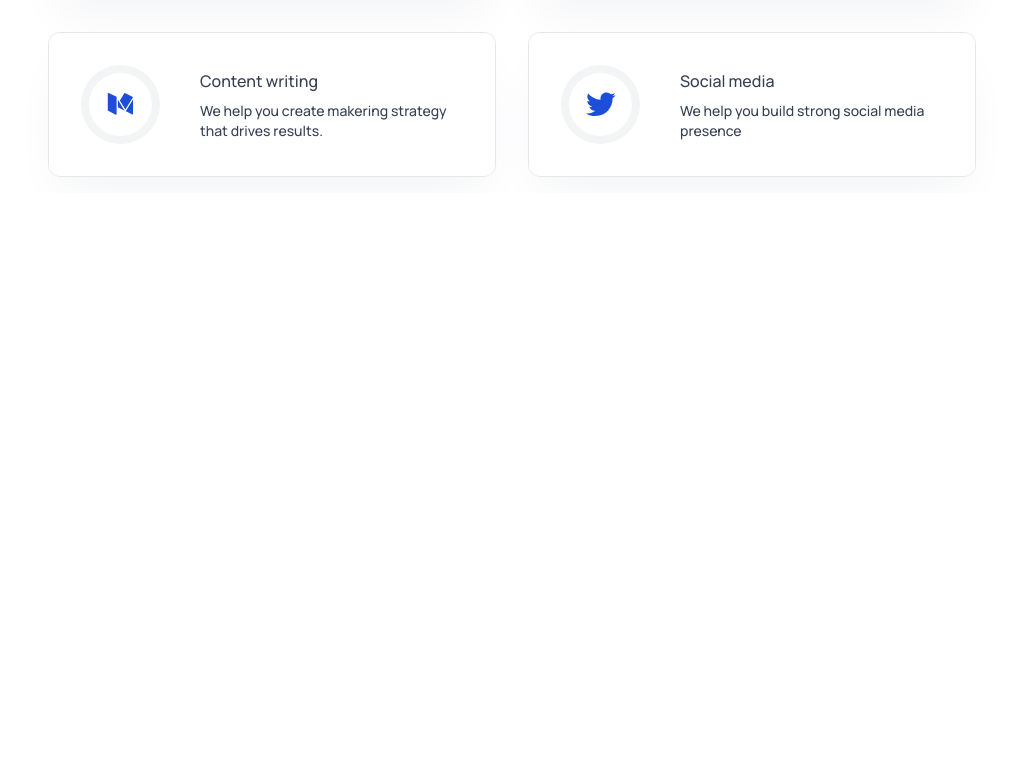
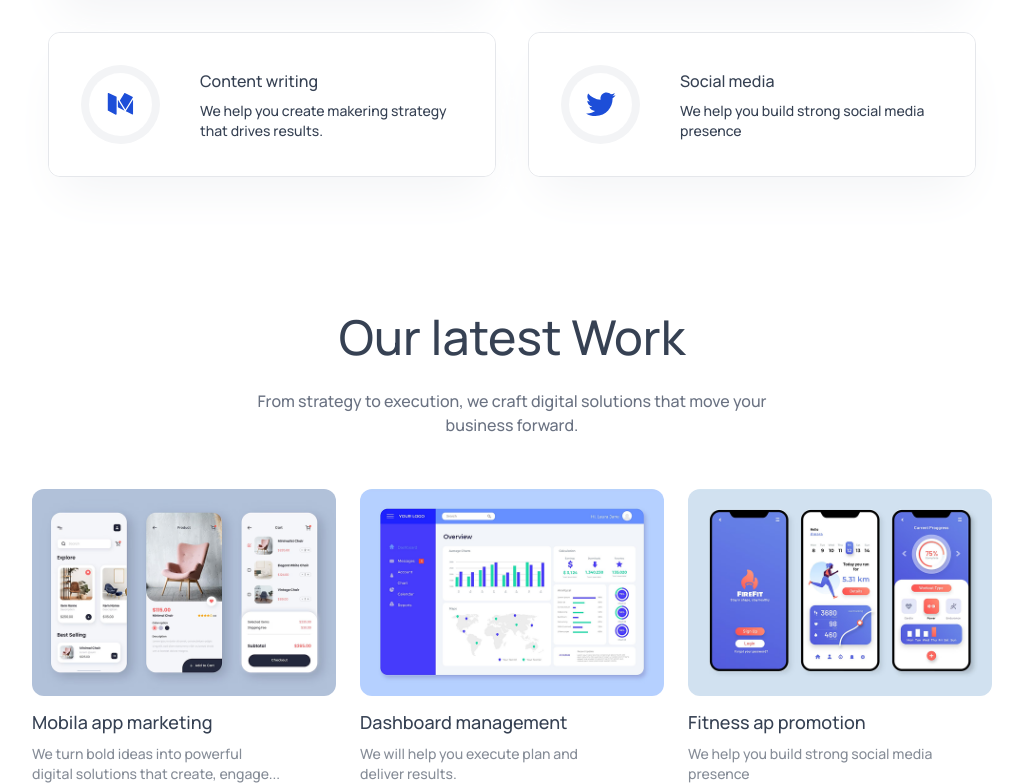
Before and after one commit to Monica-Simonyan/AgentAI-Website, a React (Vite) app: page / in a window 1280 px wide. Shown: the part 1758-2542 px from the top of the page, without its empty margins (128-1151 px from the left). Before the commit the page ends 1951 px from the top, so only its background shows below. Built offline with nearby package versions, Linux system fonts and the light colour scheme.

Commit message:
Out team

```diff
--- a/src/App.jsx
+++ b/src/App.jsx
@@ -4,6 +4,7 @@
 import Hero from './components/Hero'
 import TrustBy from './components/TrustBy'
 import Services from './components/Services'
+import OurWork from './components/OurWork'
 function App() {
   const [theme, setTheme] = useState(localStorage.getItem('theme') ? localStorage.getItem('theme') : 'light')
   return (
@@ -11,7 +12,8 @@
       <Navbar theme={theme} setTheme={setTheme} />
       <Hero />
       <TrustBy />
-      <Services/>
+      <Services />
+      <OurWork/>
     </div>
   )
 }
--- /dev/null
+++ b/src/components/OurWork.jsx
@@ -0,0 +1,42 @@
+import React from 'react'
+import Title from './Title'
+import assets from '../assets/assets'
+
+const OurWork = () => {
+    const workData = [
+        {
+            title: 'Mobila app marketing',
+            description: 'We turn bold ideas into powerful digital solutions that create, engage...',
+            image: assets.work_mobile_app
+        },
+          {
+            title: 'Dashboard management',
+            description: 'We will help you execute plan and deliver results.',
+            image: assets.work_dashboard_management
+        },
+            {
+            title: 'Fitness ap promotion',
+            description: 'We help you build strong social media presence',
+            image: assets.work_fitness_app
+        },
+
+    ]
+  return (
+      <div id='our=-work' className='flex flex-col items-center gap-7 px-4 sm:px-12
+      lg:pc-24 xl:px-40 pt-30 text-gray-700 dark:text-white'>
+          <Title title='Our latest Work' desc='From strategy to execution, we craft digital solutions
+          that move your business forward.'/>
+          <div className='grid sm:grid-cols-2 lg:grid-cols-3 gap-6 w-full max-w-5xl'>
+              {workData.map((work, index) => (
+                  <div key={index} className='hover:scale-102 duration-500 transition-all cursor-pointer'>
+                      <img src={work.image} className='w-full rounded-xl ' />
+                      <h3 className='mt-3 mb-2 text-lg font-semibold'>{work.title}</h3>
+                      <p className='text-sm opacity-60 w-5/6'>{ work.description}</p>
+                  </div>
+              ))}
+          </div>
+    </div>
+  )
+}
+
+export default OurWork
--- /dev/null
+++ b/src/components/Teams.jsx
@@ -0,0 +1,13 @@
+import React from 'react'
+import Title from './Title'
+
+const Teams = () => {
+  return (
+      <div className='flex flex-col items-center gap-7 px-4 sm:px-12
+      lg:pc-24 xl:px-40 pt-30 text-gray-800 dark:text-white'>
+          <Title title='Meet the team' desc='Passioante team of digital experts dedicated to your brand success.'/>
+    </div>
+  )
+}
+
+export default Teams
```
